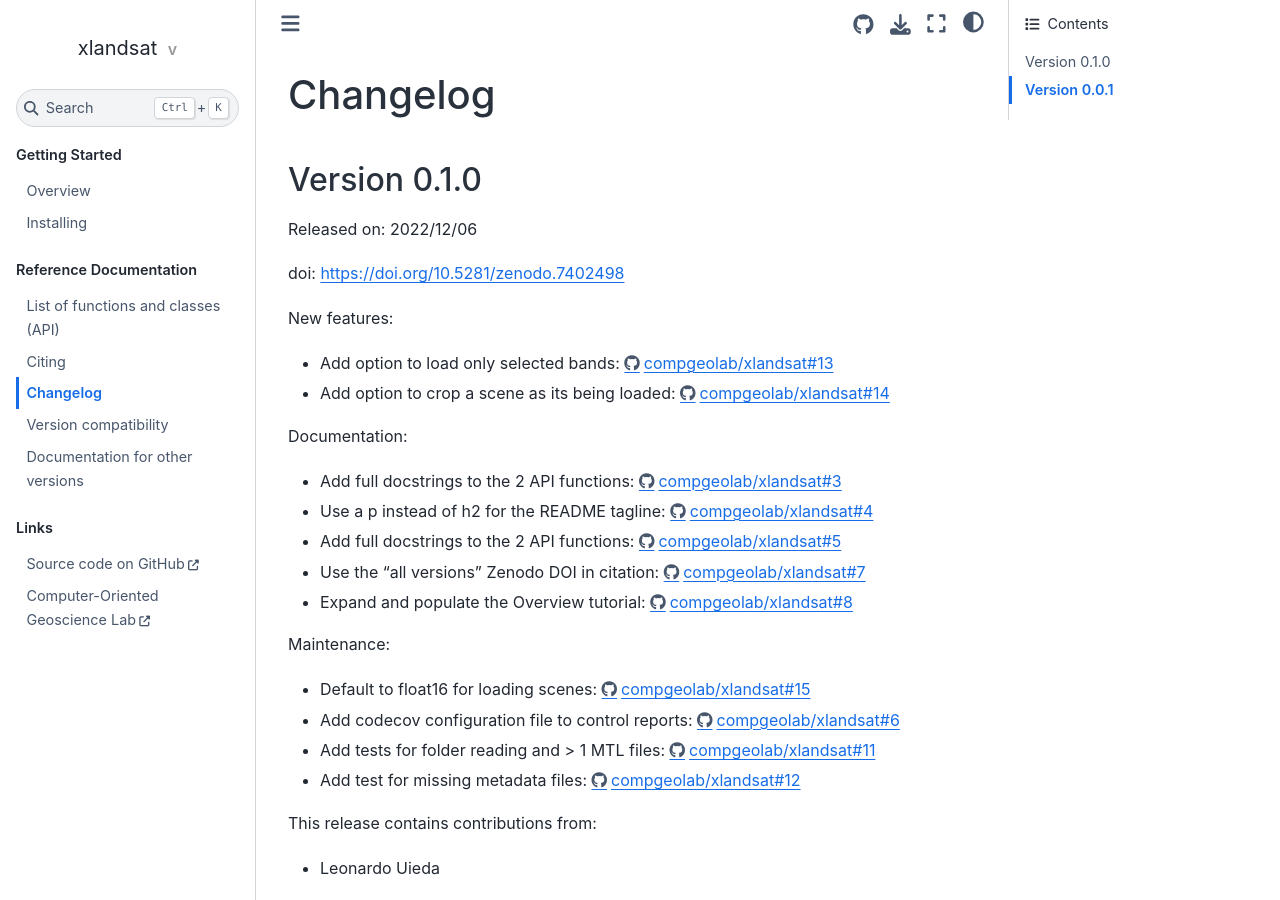
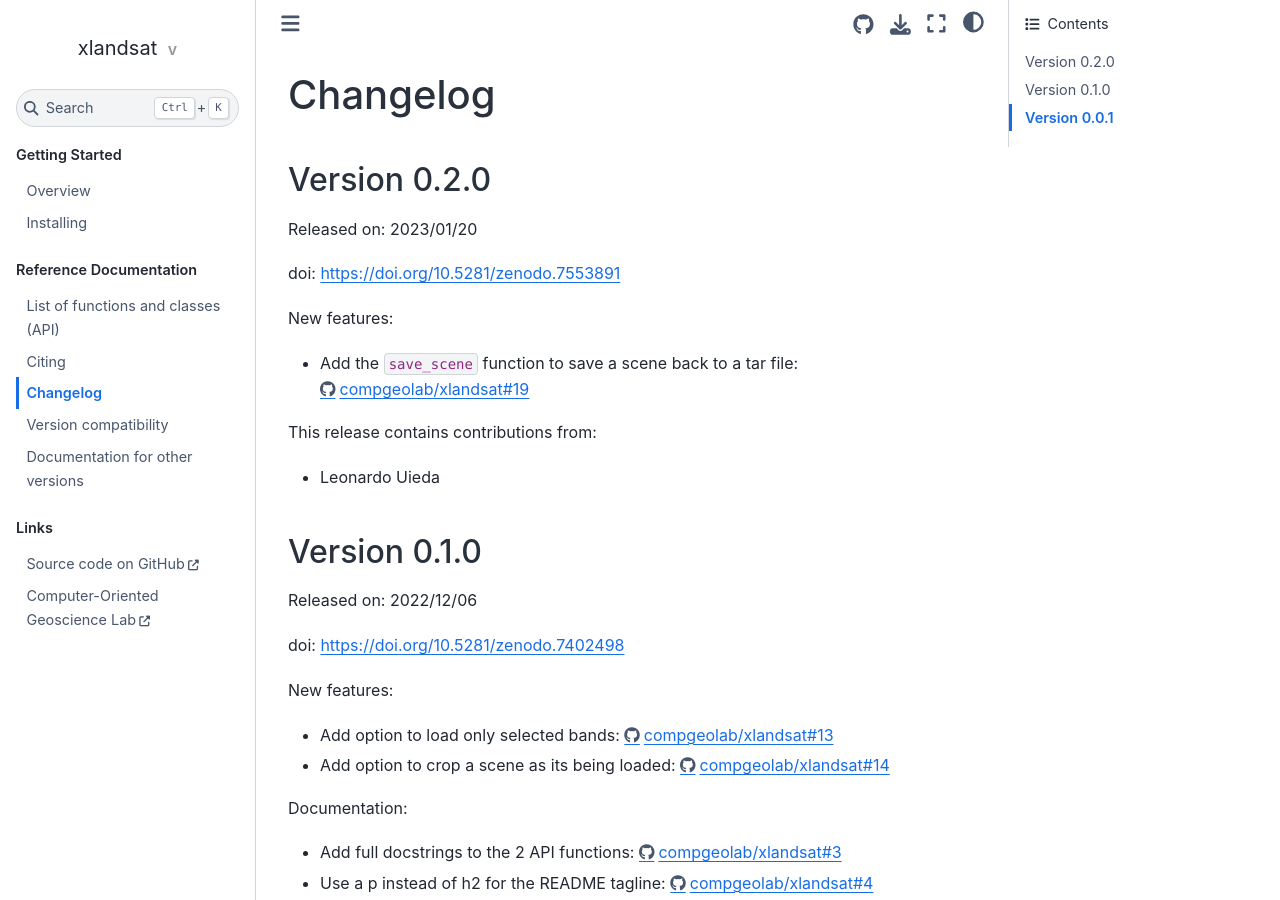
Before and after one commit to compgeolab/xlandsat, a Sphinx documentation site: the page built from doc/changes.rst, in a window 1280 px wide and 900 px high. Built offline with Sphinx 7.4.7 and the Sphinx Book theme 1.1.4, drawn with Linux system fonts in a browser that asks for light colours; the version number could not be read and is left out.

Commit message:
Add changelog entry for v0.2.0
Minor release with the new `save_scene` function.

```diff
--- a/doc/changes.rst
+++ b/doc/changes.rst
@@ -2,6 +2,21 @@
 
 Changelog
 =========
+
+Version 0.2.0
+-------------
+
+Released on: 2023/01/20
+
+doi: https://doi.org/10.5281/zenodo.7553891
+
+New features:
+
+* Add the ``save_scene`` function to save a scene back to a tar file: https://github.com/compgeolab/xlandsat/pull/19
+
+This release contains contributions from:
+
+* Leonardo Uieda
 
 Version 0.1.0
 -------------
```
